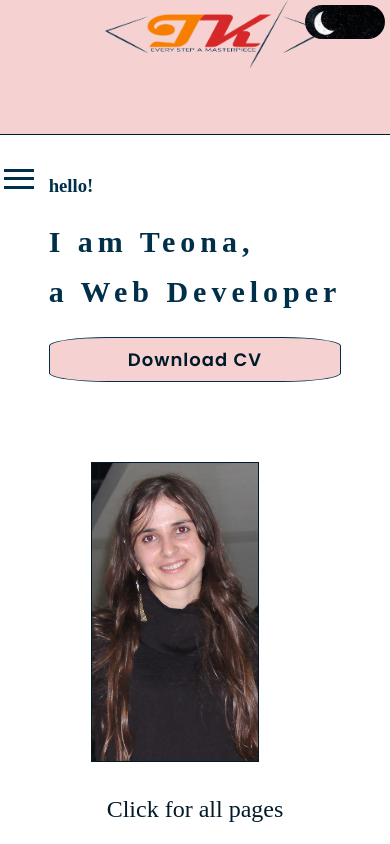
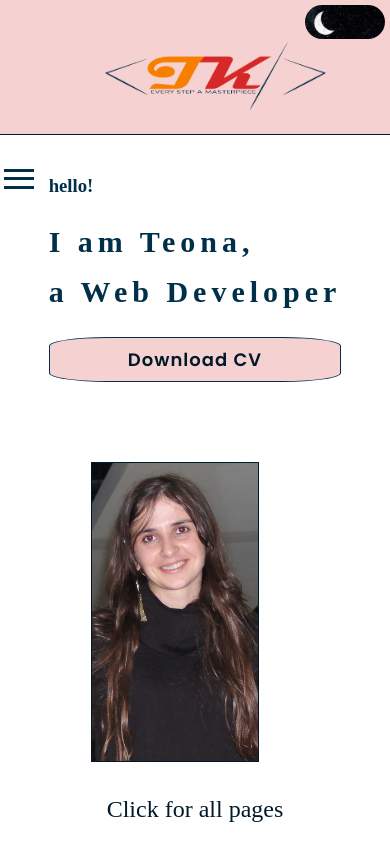
Before and after one commit to teokartvelishvili/aboutme, a React (Create React App) app: page / in a window 390 px wide. Shown: the top 844 px of the page. Built offline with nearby package versions, Linux system fonts and the light colour scheme.

Commit message:
Update Header.css

```diff
--- a/src/Components/Header/Header.css
+++ b/src/Components/Header/Header.css
@@ -60,7 +60,7 @@ width: 10px;
     {
          height: 40px;
          width: 100px;
-         margin: 0px 0px;
+         margin: 5vh 0px;
          display: flex;
          z-index: 2;
          /* display: flex;
```
